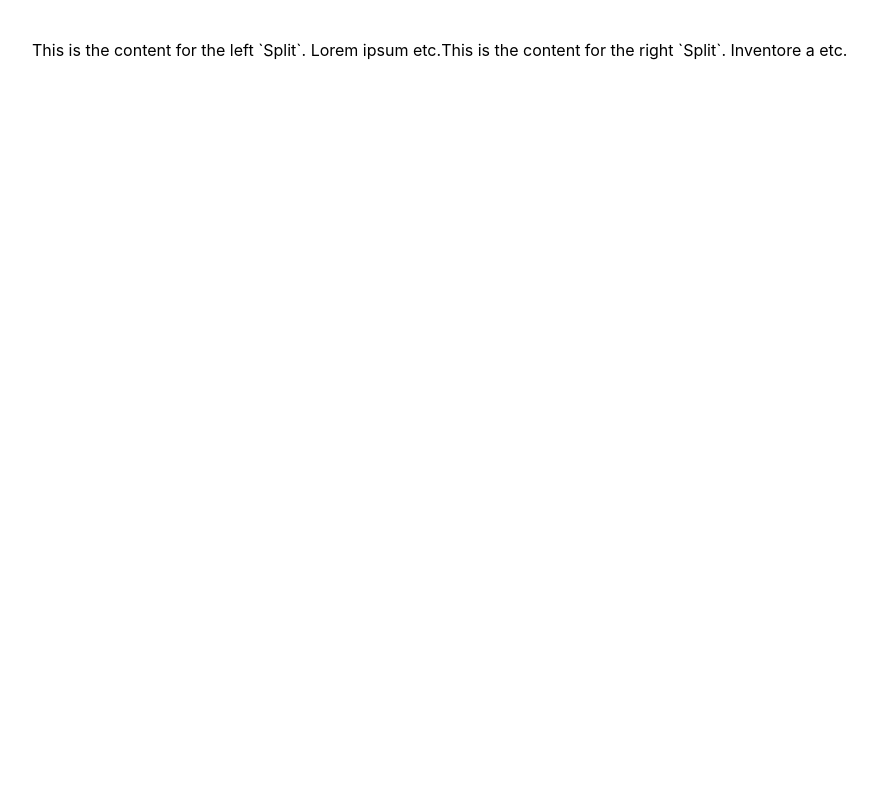
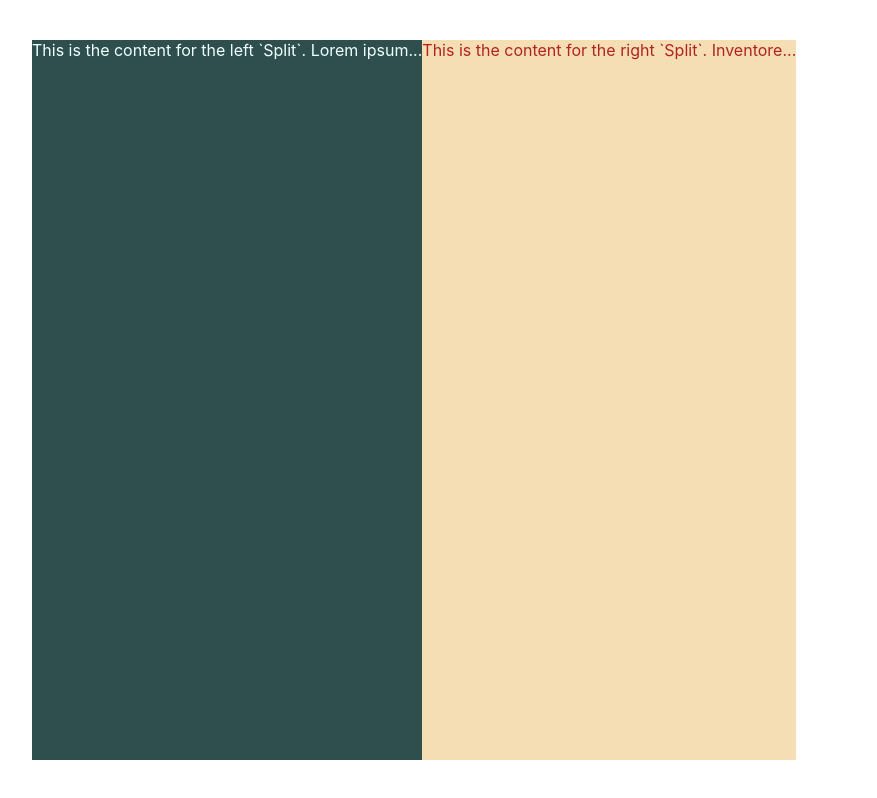
Before and after one commit to john-azzaro/Study-React-Custom-Tooltip-Component, a React (Create React App) app in the folder tooltip-component-study/: page / in a window 1280 px wide. Shown: the whole page, without its empty margins (8-885 px from the left). Built offline with nearby package versions, Linux system fonts and the light colour scheme.

Commit message:
full configurability for components

```diff
--- a/tooltip-component-study/src/App.js
+++ b/tooltip-component-study/src/App.js
@@ -3,15 +3,15 @@ import Split from './composition/Split';
 import './App.css';
 
 function App() {
-  return(
+  return (
     <main className='App'>
-    <Split>
-      This is the content for the left `Split`. Lorem ipsum etc.
-    </Split>
-    <Split>
-      This is the content for the right `Split`. Inventore a etc.
-    </Split>
-  </main>
+      <Split className="left">
+        This is the content for the left `Split`. Lorem ipsum...
+      </Split>
+      <Split className="right">
+        This is the content for the right `Split`. Inventore...
+      </Split>
+    </main>
   );
 }
 
--- a/tooltip-component-study/src/composition/Split.js
+++ b/tooltip-component-study/src/composition/Split.js
@@ -1,8 +1,9 @@
 import React from 'react';
 
 function Split(props) {
+  const combinedClassName = `style ${props.className}`
   return(
-    <div className="split">
+    <div className={combinedClassName}>
       {props.children}
     </div>
   );
```
Also changed, not shown: 1 other file (tests, documents, lock files or other folders).
